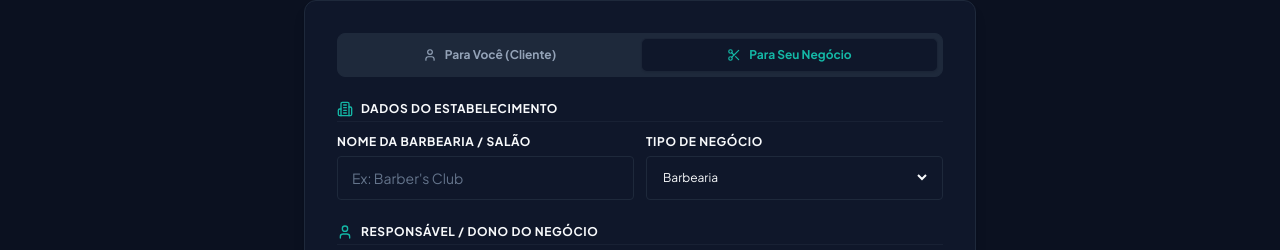
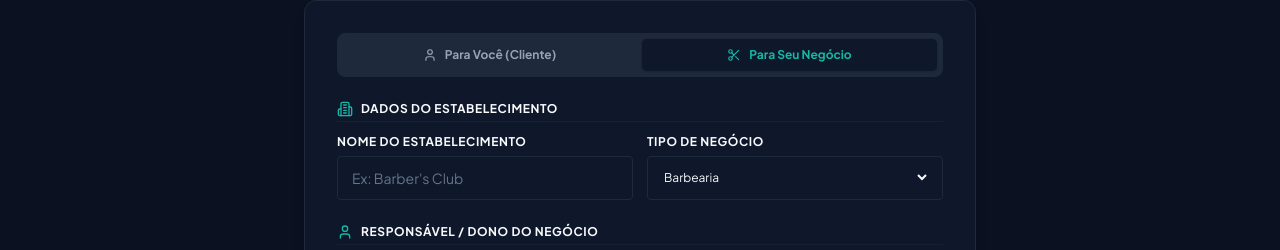
Before and after one commit to copperlamb78/frontend-sinalizego, a React (Vite) app: page /cadastro/empresa in a window 1280 px wide. Shown: the part 275-525 px from the top of the page. Built offline with nearby package versions, Linux system fonts and the light colour scheme; no server answers.

Commit message:
fix(auth): ajustar rotulo para Nome do Estabelecimento e espacamento de colunas

```diff
--- a/src/features/auth/components/RegisterCompanyForm.tsx
+++ b/src/features/auth/components/RegisterCompanyForm.tsx
@@ -190,9 +190,9 @@ export const RegisterCompanyForm: React.FC = () => {
           </h2>
         </div>
 
-        <div className="grid grid-cols-1 sm:grid-cols-2 gap-3">
+        <div className="grid grid-cols-1 sm:grid-cols-2 gap-3.5">
           <Input
-            label="Nome da Barbearia / Salão"
+            label="Nome do Estabelecimento"
             type="text"
             placeholder="Ex: Barber's Club"
             errorMessage={errors.businessName?.message}
```
